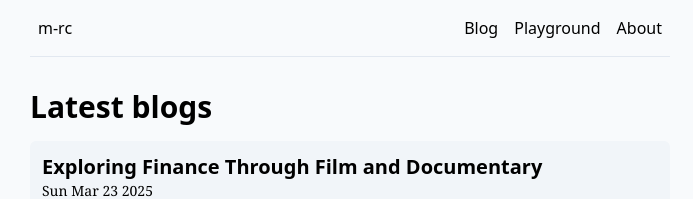
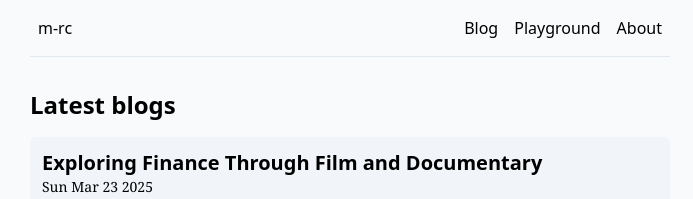
Before and after one commit to m-goos/m-rc, a Next.js app: page /blog in a window 1280 px wide. Shown: the top 199 px of the page, without its empty margins (290-983 px from the left). Built offline with nearby package versions, Linux system fonts and the light colour scheme.

Commit message:
feat(blog): make heading a tad smaller

```diff
--- a/app/blog/page.tsx
+++ b/app/blog/page.tsx
@@ -6,7 +6,7 @@
 
   return (
     <>
-      <h1 className="text-3xl font-bold pb-4">Latest blogs</h1>
+      <h1 className="text-2xl font-bold pb-4">Latest blogs</h1>
       {blogs.map((blog) => (
         <BlogCard
           frontMatter={blog.frontMatter}
```
